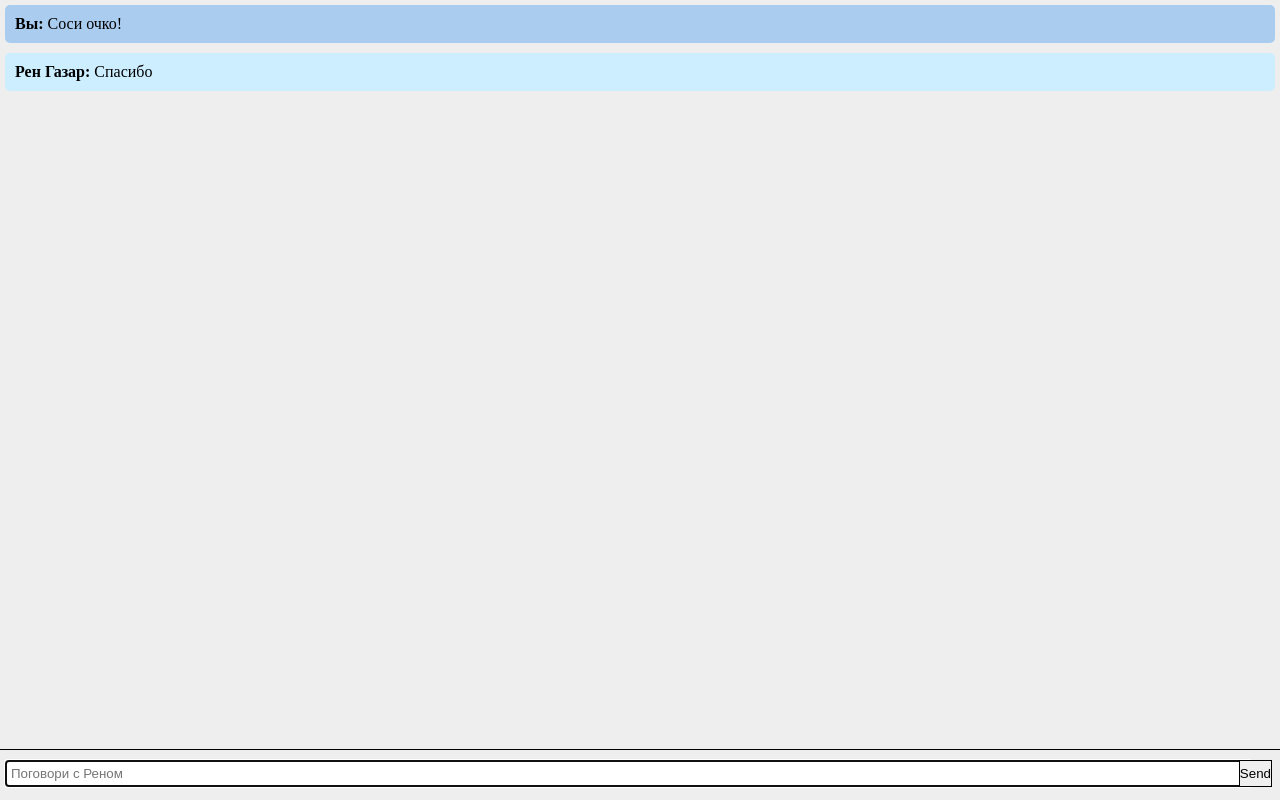
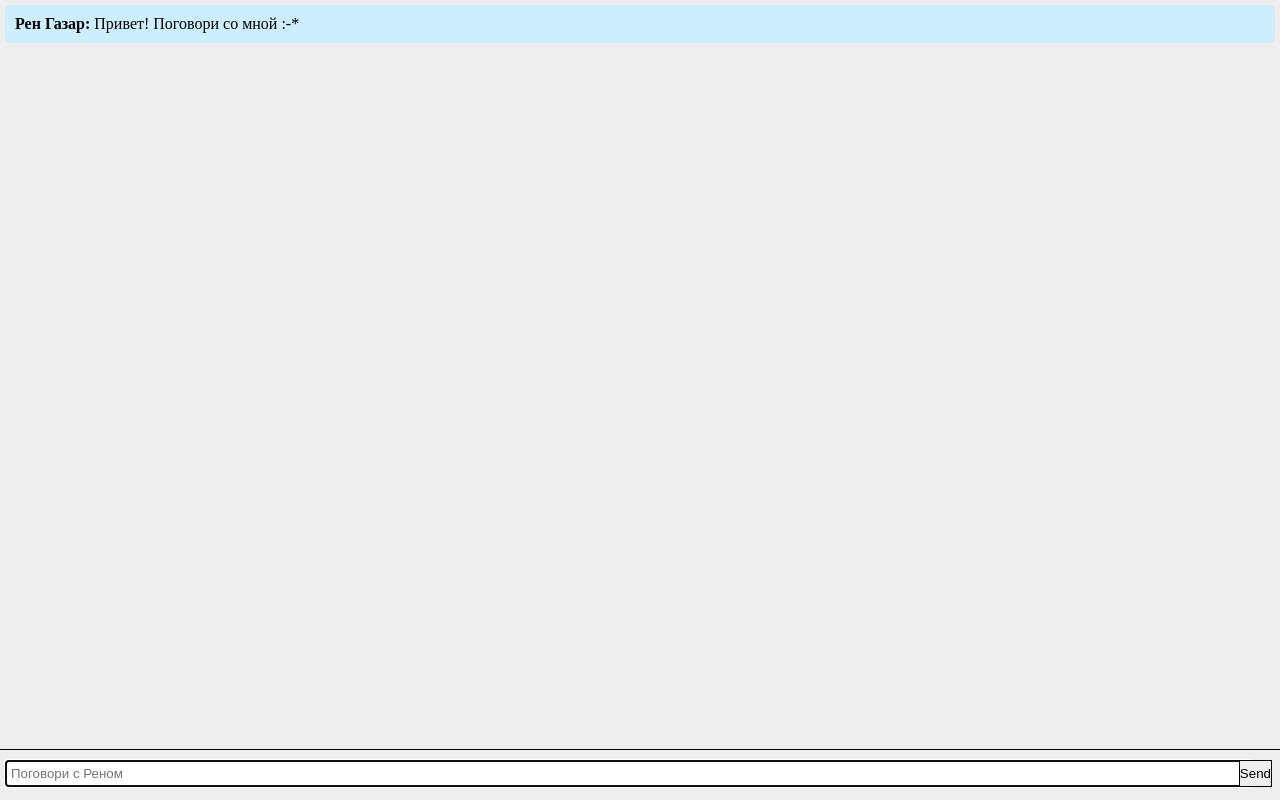
Before and after one commit to Ahineya/renbot, a plain HTML site: page index.html in a window 1280 px wide. Drawn offline with Linux system fonts and the light colour scheme.

Commit message:
Change initial chat messages

```diff
--- a/index.html
+++ b/index.html
@@ -9,10 +9,7 @@
 <body>
 	<div class="chat">
 		<div class="message">
-			<strong>Вы:</strong> Соси очко!
-		</div>
-		<div class="message">
-			<strong>Рен Газар:</strong> Спасибо
+			<strong>Рен Газар:</strong> Привет! Поговори со мной :-*
 		</div>
 	</div>
 	<div class="message-input">
```
